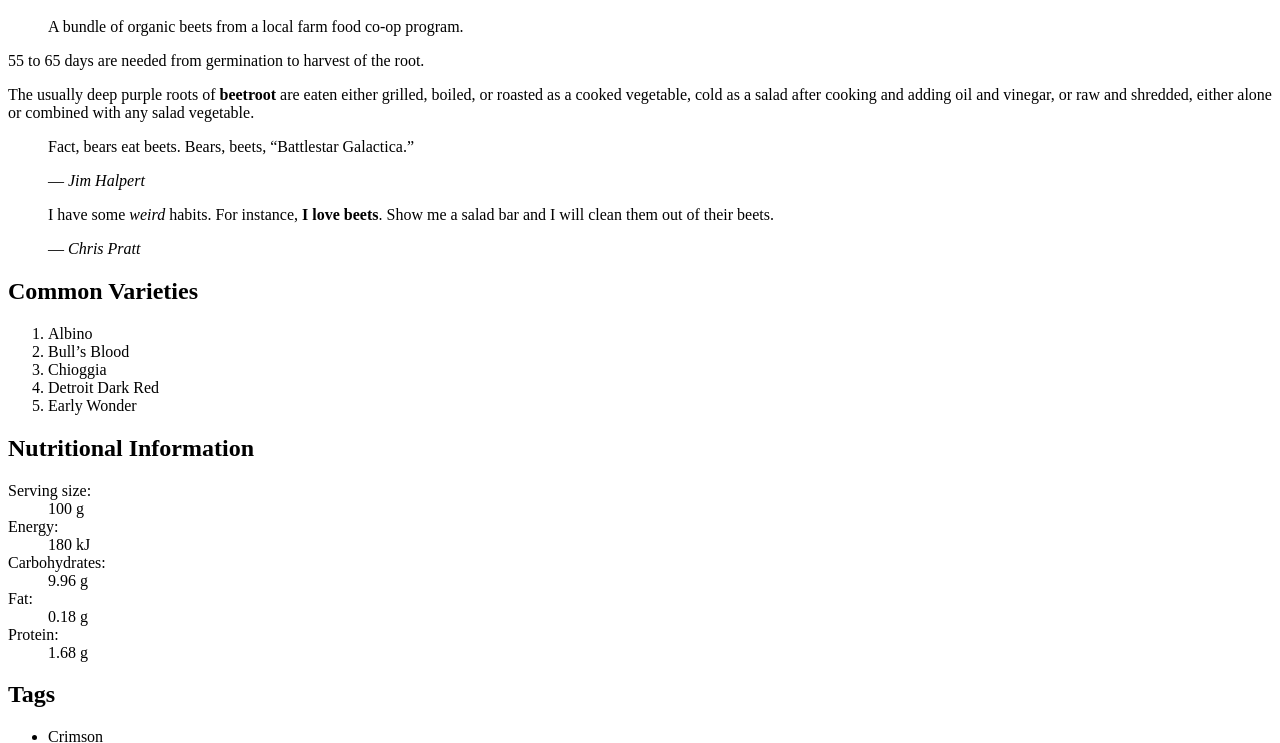
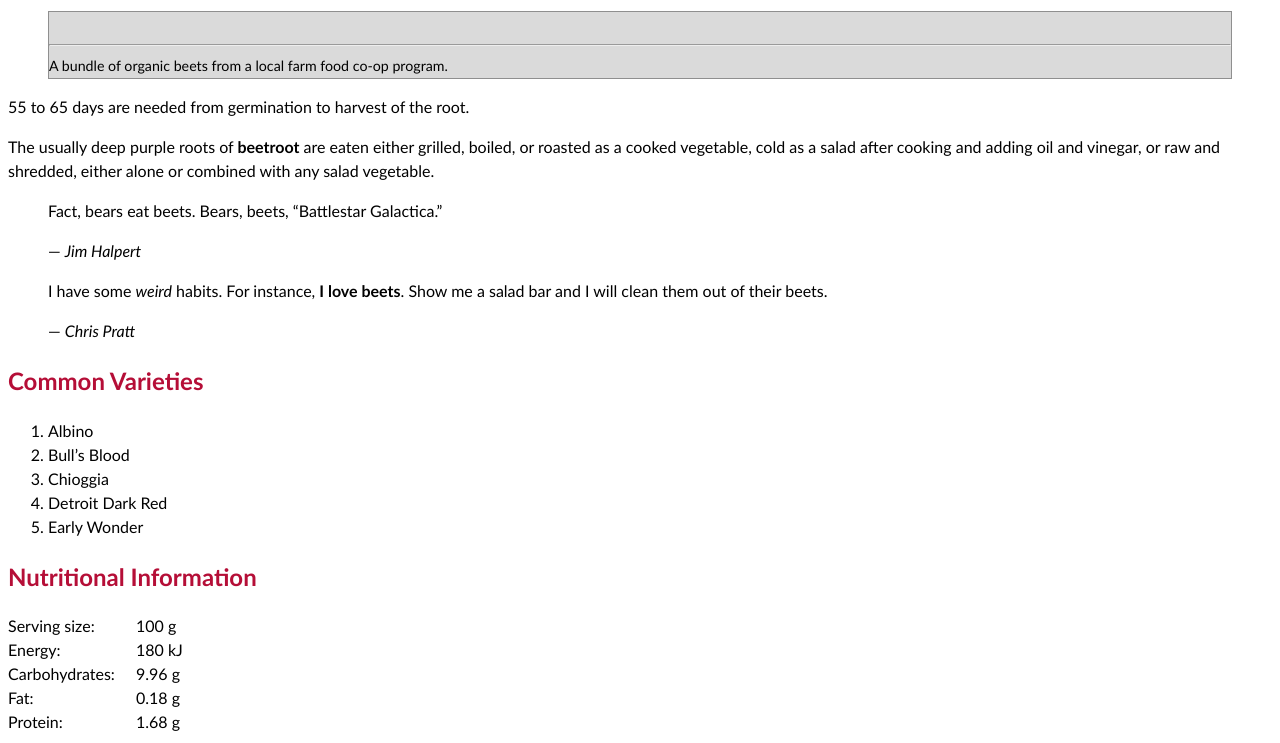
Before and after one commit to sarahknow/dsn1678-exercise-0, a plain HTML site: page index.html in a window 1280 px wide. Shown: the part 80-823 px from the top of the page. Drawn offline with Linux system fonts and the light colour scheme.

```diff
--- /dev/null
+++ b/css/general.css
@@ -0,0 +1,42 @@
+
+html {
+  font: normal 100%/1.5  "Gill Sans", "Gill Sans MT", "Myriad Pro", "DejaVu Sans Condensed", Helvetica, Arial, sans-serif;
+}
+
+figure {
+	background:#DADADA;
+	border:#8F8F8F solid 1px;
+}
+
+dl {
+  /*
+ 	overflow hidden is a clear fix
+ 	It reminds the <dl> to wrap around it's floated children
+ */
+ overflow:hidden;
+}
+
+dt {
+	float: left;
+	clear: left;
+	width: 8em;
+}
+
+dd {
+	float: left;
+	margin:0;
+	padding: 0;
+}
+
+h1, h2 {
+	color:#B50E37;
+}
+
+img {
+	width: 100%;
+}
+
+small, .milli {
+  font-size: 0.8889rem;
+  line-height: 1.6875;
+}
--- a/index.html
+++ b/index.html
@@ -2,14 +2,17 @@
 <html>
 <head>
 <meta charset="UTF-8">
-<title>Untitled Document</title>
+<title>exercise 0</title>
+<link rel="stylesheet" href="css/general.css">
 </head>
 
 <body>
 	<h1>Beetroot <i>(Beta vulgaris)</i></h1>
-		<figure>
+
+		<figure >
 			<img src="images/beets.jpg" alt="">
-			<figcaption>A bundle of organic beets from a local farm food co-op program.</figcaption>
+			<hr>
+			<figcaption class="milli">A bundle of organic beets from a local farm food co-op program.</figcaption>
 		</figure>
 
 	<p>55 to 65 days are needed from germination to harvest of the root.</p>
@@ -65,7 +68,7 @@
 
 
 	<p>
-		Source: <a href="http://en.wikipedia.org/wiki/Beetroot"> Wikipedia </a>  ; Last modified: <time>Aug 30, 2014</time>
+		Source: <a href="http://en.wikipedia.org/wiki/Beetroot"> Wikipedia </a>  ; Last modified: <time datetime="2014-08-30">Aug 30, 2014</time>
 	</p>
 
 
```
